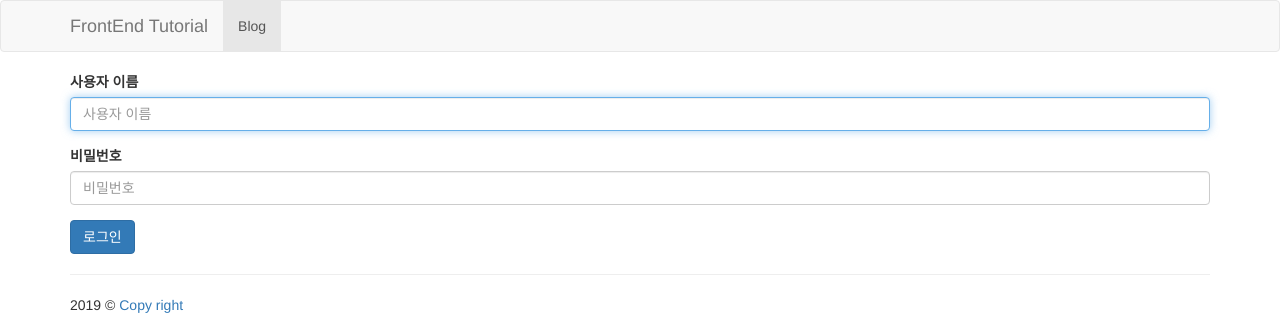
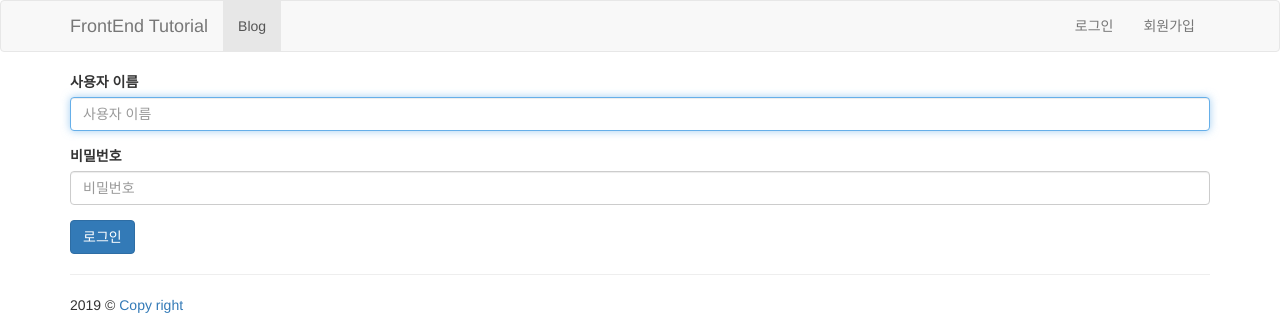
Before and after one commit to HyungtaeMoon/Ajax-basic, a Django app: page /accounts/login/ in a window 1280 px wide. Shown: the top 317 px of the page. Run offline with Django 3.2, Linux system fonts and the light colour scheme; some libraries are stand-ins or nearby versions.

Commit message:
[ADD] index 페이지의 상단 navbar 에 인증관련 링크 추가

```diff
--- a/app/accounts/urls.py
+++ b/app/accounts/urls.py
@@ -2,6 +2,8 @@ from django.contrib.auth.views import LoginView
 from django.urls import path
 
 from . import views
+
+app_name = 'accounts'
 
 urlpatterns = [
     path('signup/', views.SignupForm.as_view(), name='signup'),
--- a/app/templates/layout.html
+++ b/app/templates/layout.html
@@ -23,6 +23,15 @@
               <ul class="nav navbar-nav">
                 <li class="active"><a href="{% url 'blog:index'%}">Blog</a></li>
               </ul>
+                <ul class="nav navbar-nav navbar-right">
+                    {% if not user.is_authenticated %}
+                        <li><a href="{% url "accounts:login" %}">로그인</a></li>
+                        <li><a href="{% url "accounts:signup" %}">회원가입</a></li>
+                    {% else %}
+                        <li><a href="{% url "accounts:profile" %}">프로필</a></li>
+                        <li><a href="#">로그아웃</a></li>
+                    {% endif %}
+                </ul>
             </div>
           </div>
         </nav>
```
